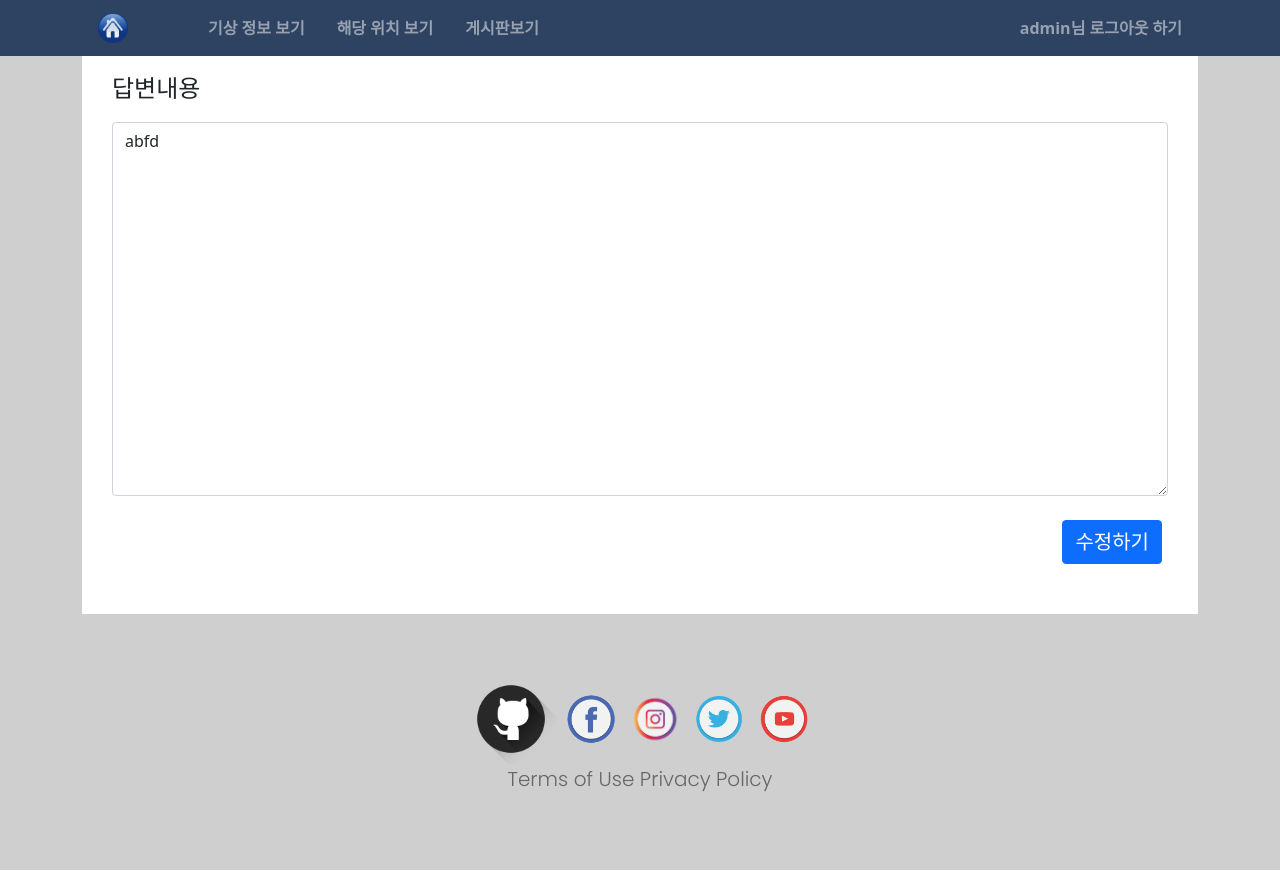
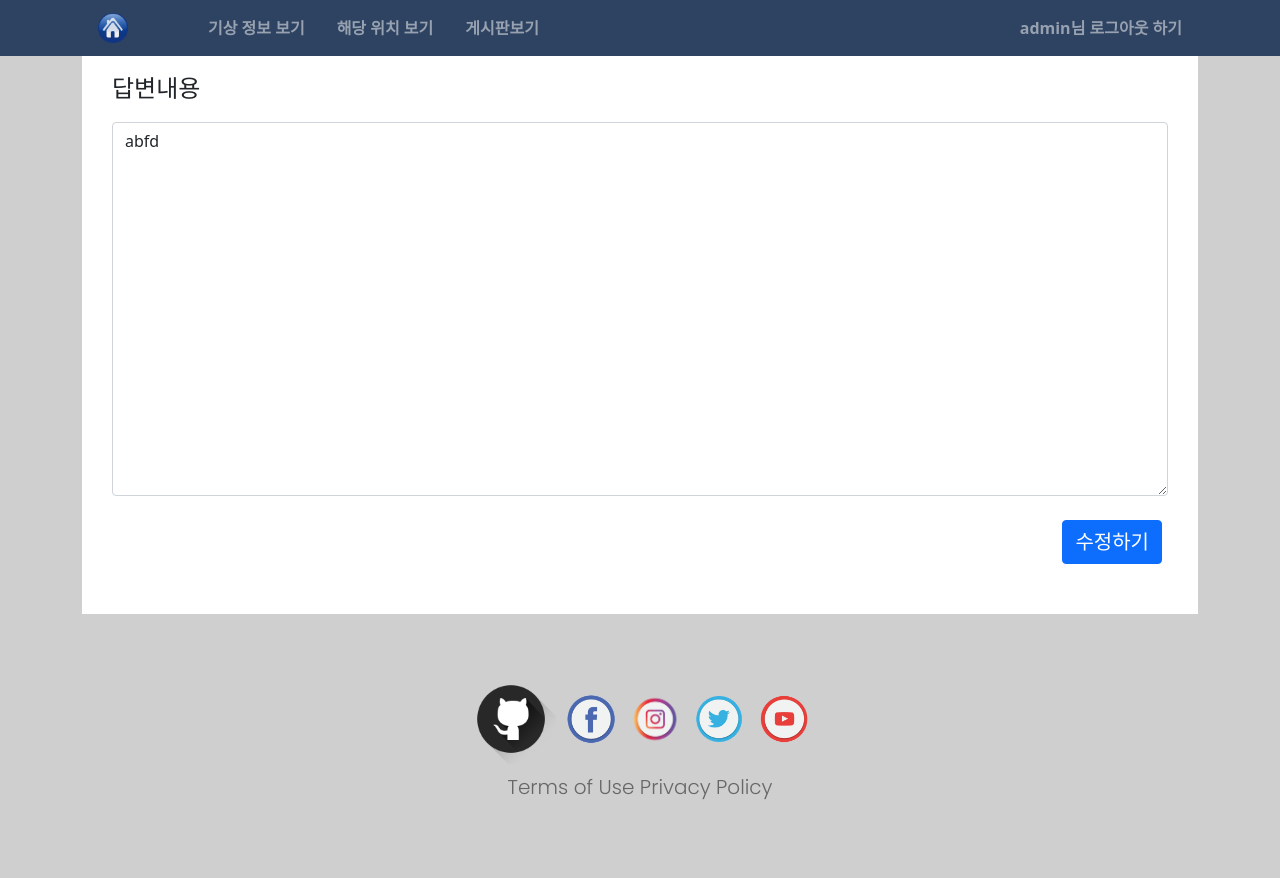
Before and after one commit to radio700/Django_simple_board, a Django app: page /board/answer/modify/1/ in a window 1280 px wide. Run offline with Django 3.2, Linux system fonts and the light colour scheme; a user stored in the database is signed in; data comes from the database, SQL or seed files in the repository; both versions use the stored data as it was after the commit.

Commit message:
todayfinal

```diff
--- a/templates/footer.html
+++ b/templates/footer.html
@@ -6,7 +6,7 @@
     <a href="https://www.instagram.com/" target="blank"><img src="{% static 'img/insta.png' %}" alt="insta"></a>
     <a href="https://twitter.com/" target="blank"><img src="{% static 'img/twitter.png' %}" alt="twitter"></a>
     <a href="https://www.youtube.com" target="blank"><img src="{% static 'img/youtube.png' %}" alt="youtube"></a>
-    <p>Terms of Use Privacy Policy</p>
+    <p class="mt-2">Terms of Use Privacy Policy</p>
 
 
   </div>
```
Also changed, not shown: db.sqlite3.
